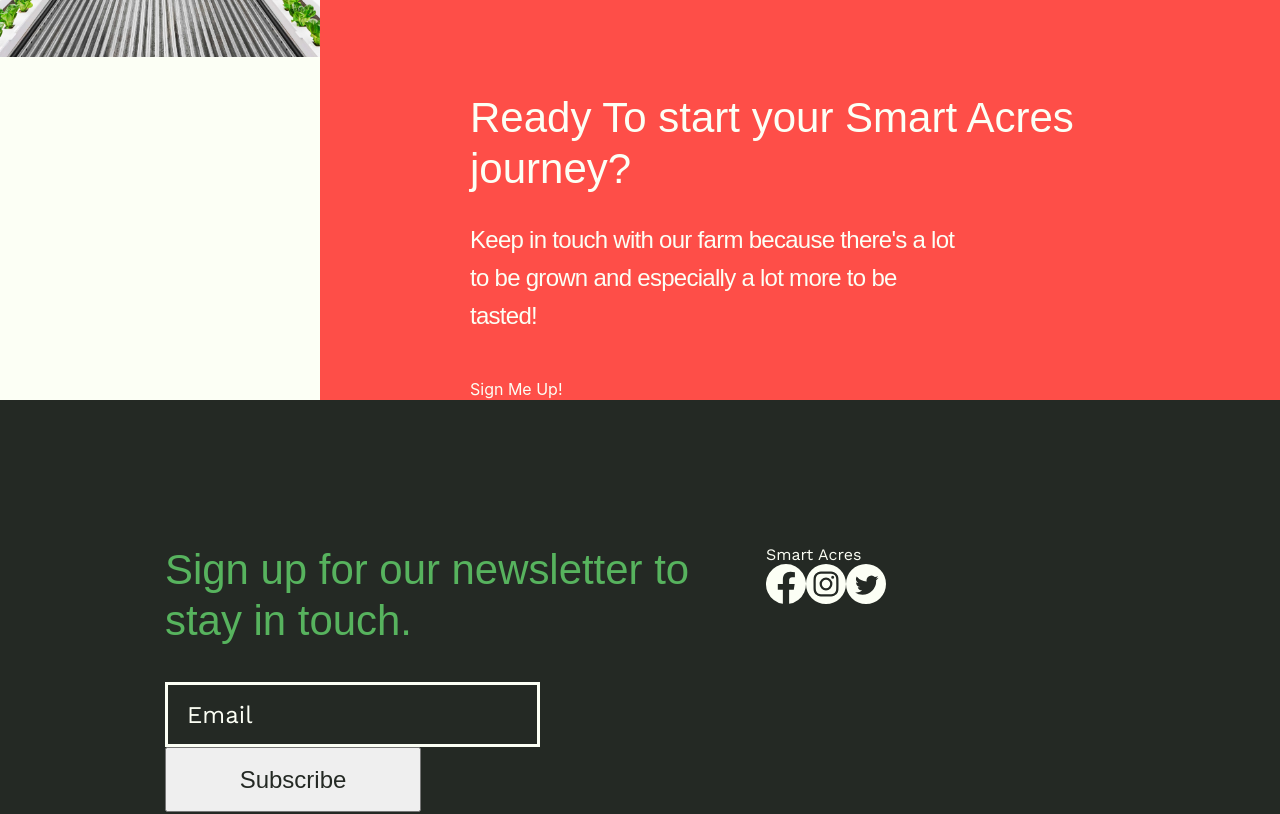
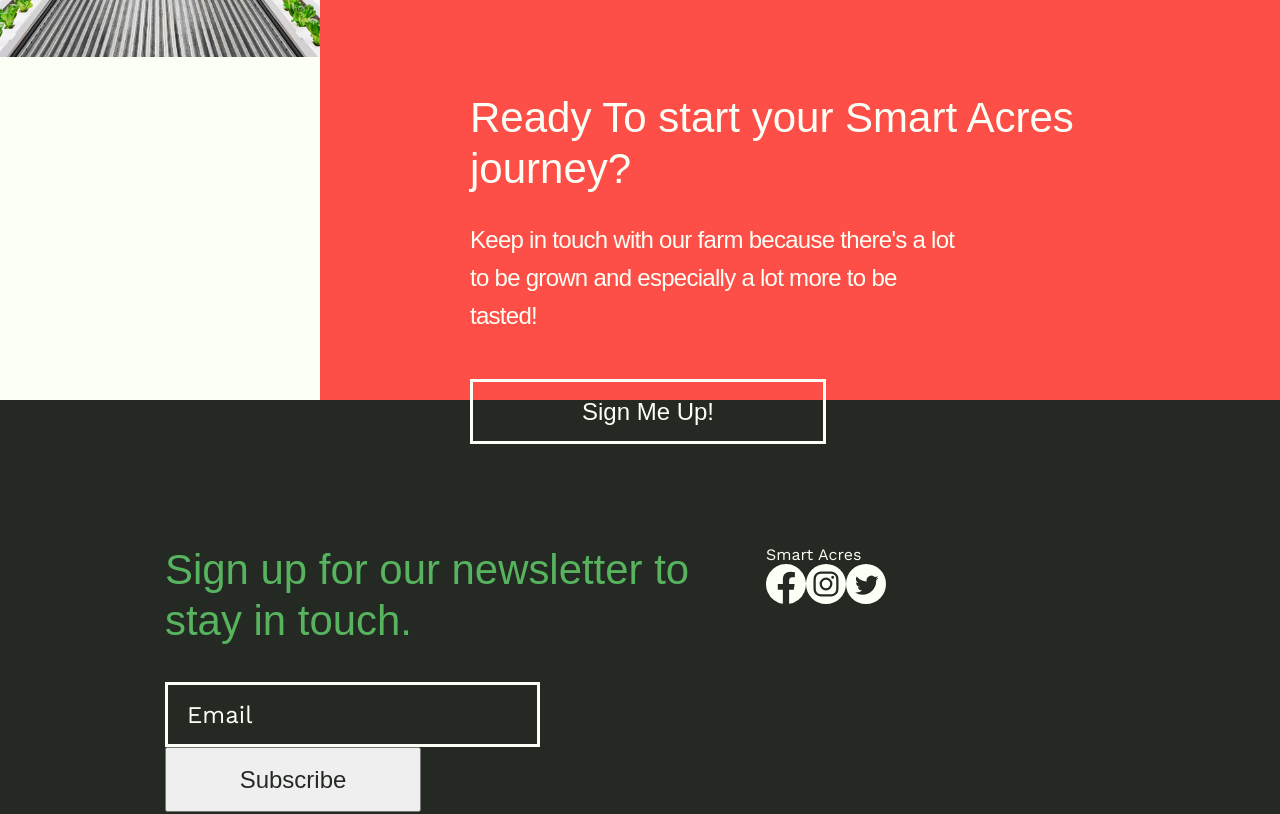
Before and after one commit to JuanTValdez/smart_acres, a React (Create React App) app: page / in a window 1280 px wide. Shown: the top 814 px of the page. Built offline with nearby package versions, Linux system fonts and the light colour scheme; a web font is replaced by a local one.

Commit message:
styling sign me up btn in top footer

```diff
--- a/src/styles/Footer.css
+++ b/src/styles/Footer.css
@@ -46,6 +46,18 @@
 	font-size: 1.5rem;
 	line-height: 1.58;
 	letter-spacing: -0.72px;
+}
+
+.sign-up-btn {
+	width: 356px;
+	height: 65px;
+	/* padding: 0px 54px 10px 58px; */
+	font-family: 'ClarendonURW-Lig', sans-serif;
+	font-size: 1.5rem;
+	line-height: 2.54;
+	text-align: center;
+	color: var(--off-white);
+	border: solid 3px var(--off-white);
 }
 /* Bottom Footer */
 
```
